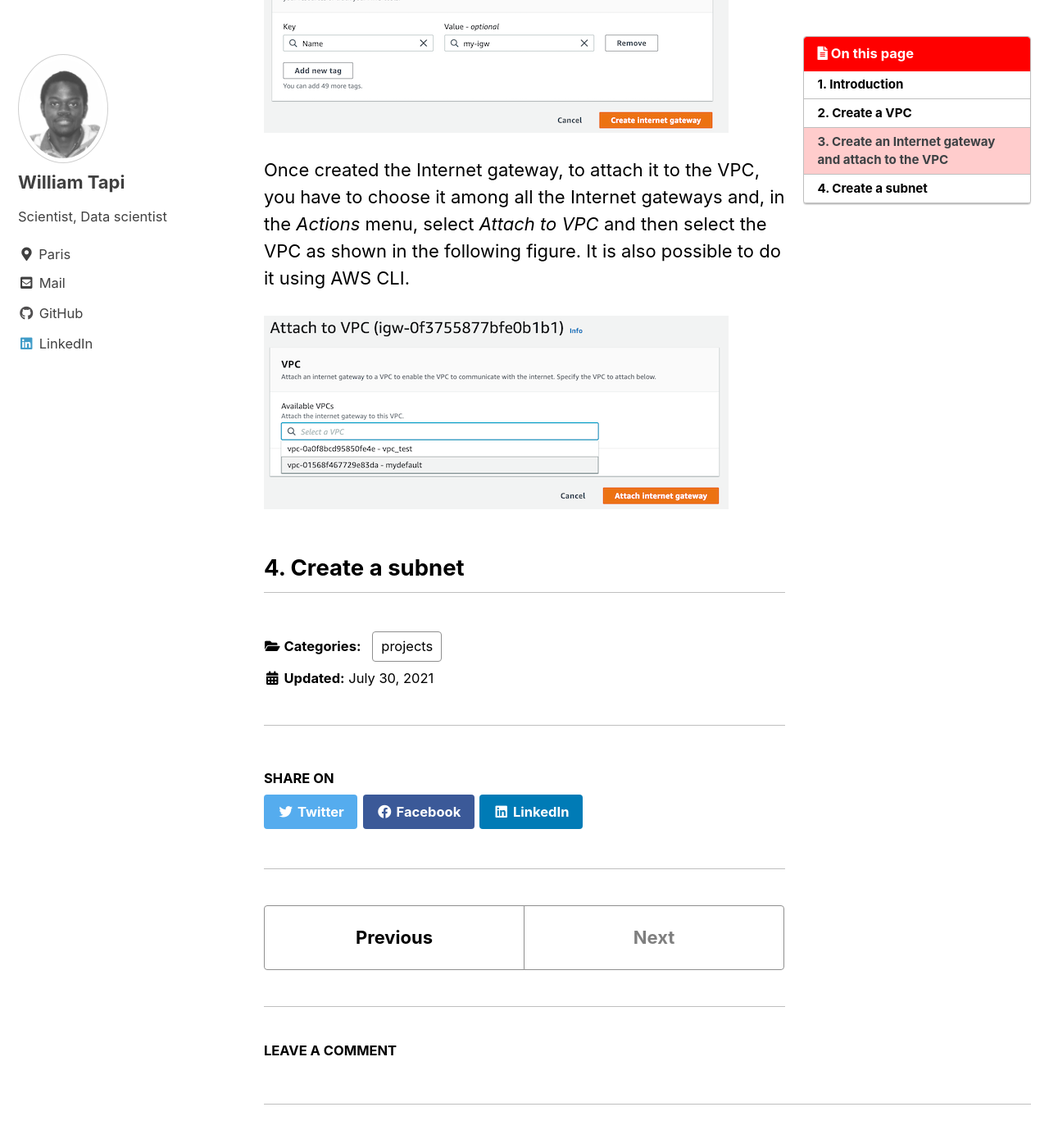
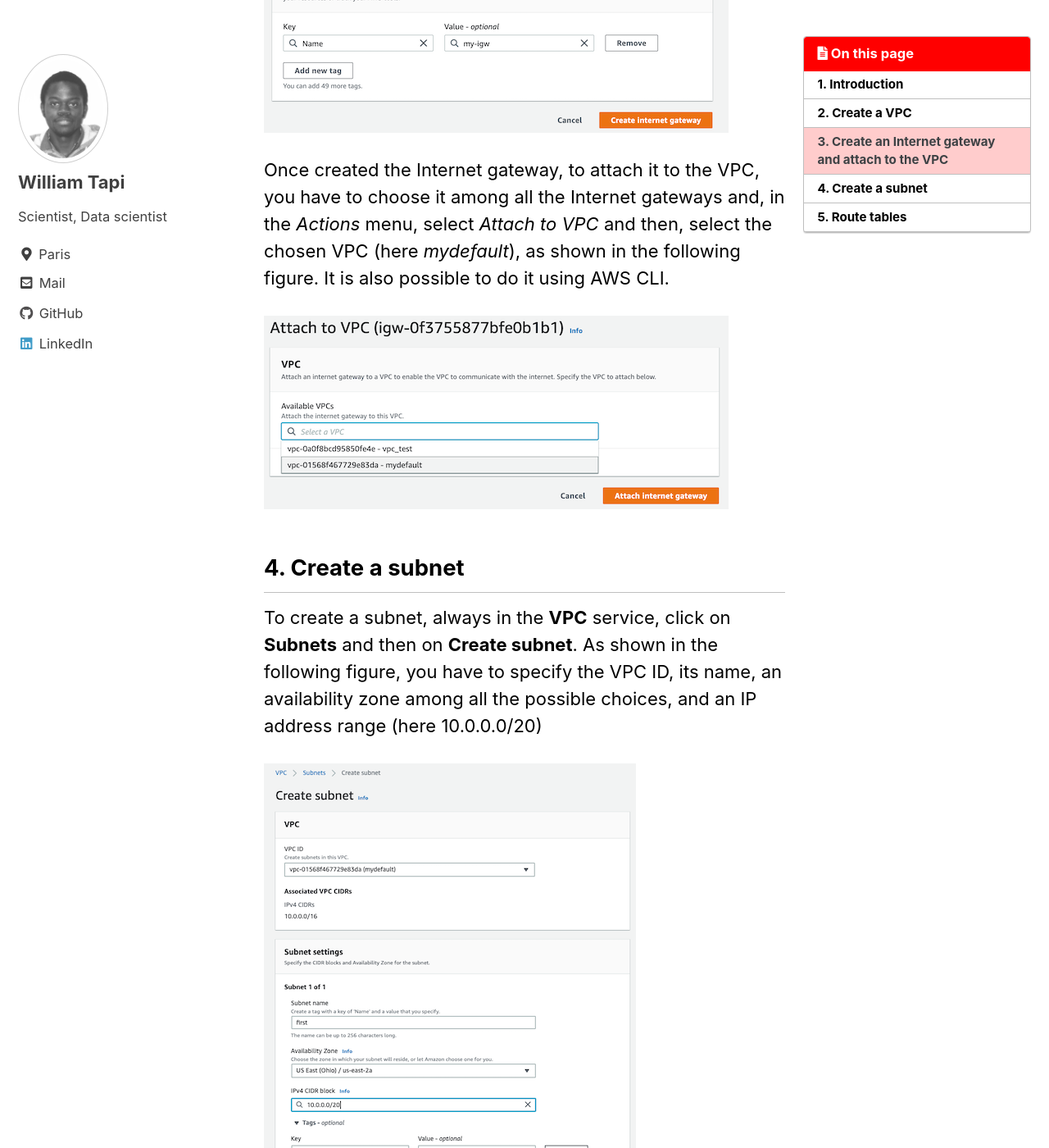
Before and after one commit to Will007-max/Will007-max.github.io, a Jekyll site: the page built from _posts/2021-07-30-aws_vpc.md, in a window 1280 px wide and 1400 px high, scrolled down 2676 px. Shown: the whole window at 82% size. Built offline with Jekyll 4.4.1, drawn with Linux system fonts in a browser that asks for light colours; cached includes are drawn as plain includes; some of the changed text lies outside the part shown.

Commit message:
new modifs

```diff
--- a/_posts/2021-07-30-aws_vpc.md
+++ b/_posts/2021-07-30-aws_vpc.md
@@ -64,8 +64,21 @@
 
 Once created the Internet gateway, to attach it to the VPC, you have to choose
 it among all the Internet gateways and, in the *Actions* menu, select *Attach to VPC*
-and then select the VPC as shown in the following figure. It is also possible to do it using AWS CLI.
+and then, select the chosen VPC (here *mydefault*), as shown in the following figure.
+It is also possible to do it using AWS CLI.
 
 ![Image](/assets/images/aws_igw_attach.png#center)
 
 ## 4. Create a subnet
+
+To create a subnet, always in the **VPC** service, click on **Subnets** and then
+on **Create subnet**. As shown in the following figure, you have to specify the VPC
+ID, its name, an availability zone among all the possible choices, and an IP address
+range (here 10.0.0.0/20)
+
+![Image](/assets/images/aws_vpc_subnet_creating.png#center)
+
+I created 3 subnets in 3 availability zones and, for each one, using the *Actions* menu,
+I enabled *auto-assign public IPV4 address* to give a by default public IP address to any instance in the subnets.
+
+## 5. Route tables
```
Also changed, not shown: assets/images/aws_vpc_subnet_creating.png (added).
